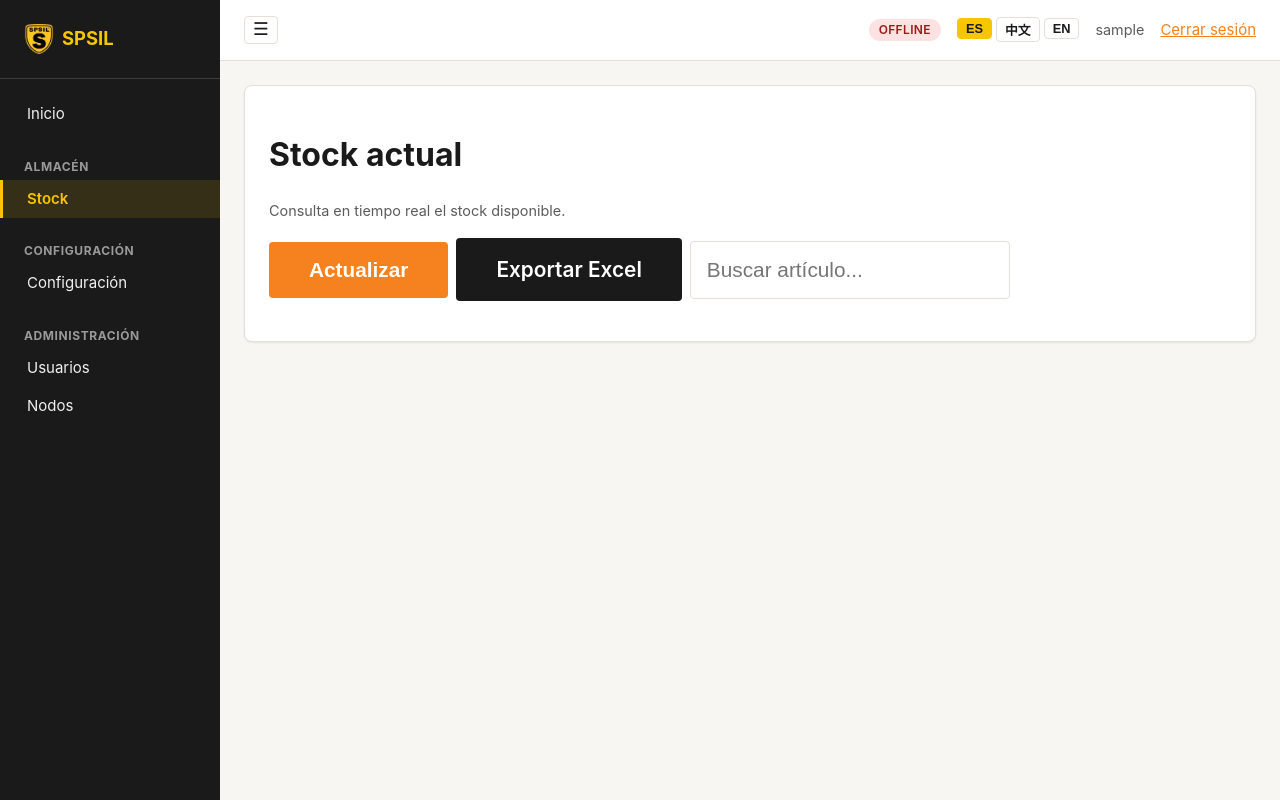
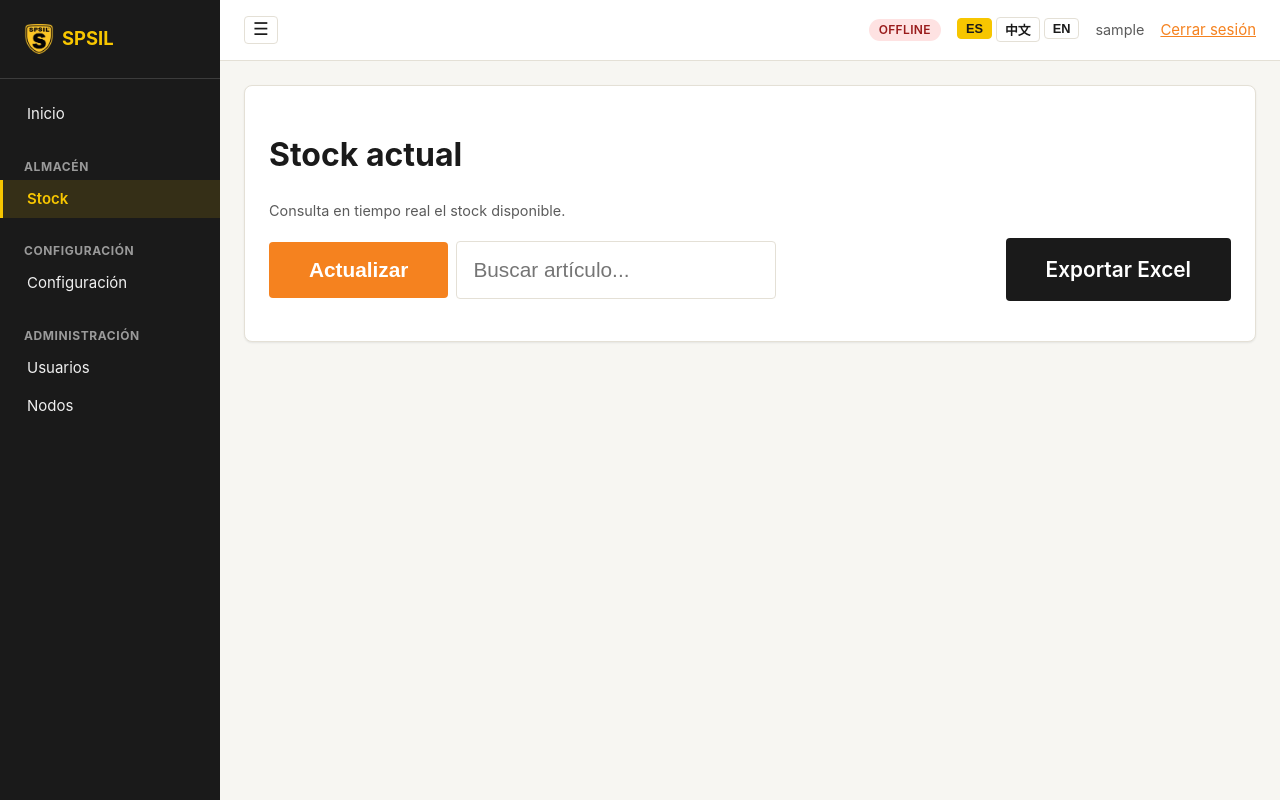
Before and after one commit to larceing/APP_DATA_SPSIL, a Django app: page /gateway/stock/ in a window 1280 px wide. Run offline with Django 4.2, Linux system fonts and the light colour scheme; the visitor is signed in with stand-in values (Sample User, id 1); data comes from the database, SQL or seed files in the repository; data that the repository does not hold is empty.

Commit message:
Mover el botón Exportar Excel a la derecha para no confundirlo con Actualizar

```diff
--- a/gateway/templates/gateway/stock.html
+++ b/gateway/templates/gateway/stock.html
@@ -10,8 +10,8 @@
 
     <div style="display:flex; gap: var(--spacing-sm); align-items:center; flex-wrap: wrap; margin: var(--spacing-md) 0;">
         <button id="btn-stock" class="button">{% ui "gateway.stock.button" %}</button>
-        <a id="btn-export" class="button" style="background: var(--color-brand-black); text-decoration: none;" href="{% url 'gateway:stock_export' %}">{% ui "gateway.stock.export_button" %}</a>
         <input id="search-input" type="search" placeholder="{% ui 'gateway.stock.search_placeholder' %}" style="max-width: 320px;">
+        <a id="btn-export" class="button" style="background: var(--color-brand-black); text-decoration: none; margin-left: auto;" href="{% url 'gateway:stock_export' %}">{% ui "gateway.stock.export_button" %}</a>
     </div>
     <p id="stock-error" style="color: var(--color-danger); display: none;"></p>
 
```
